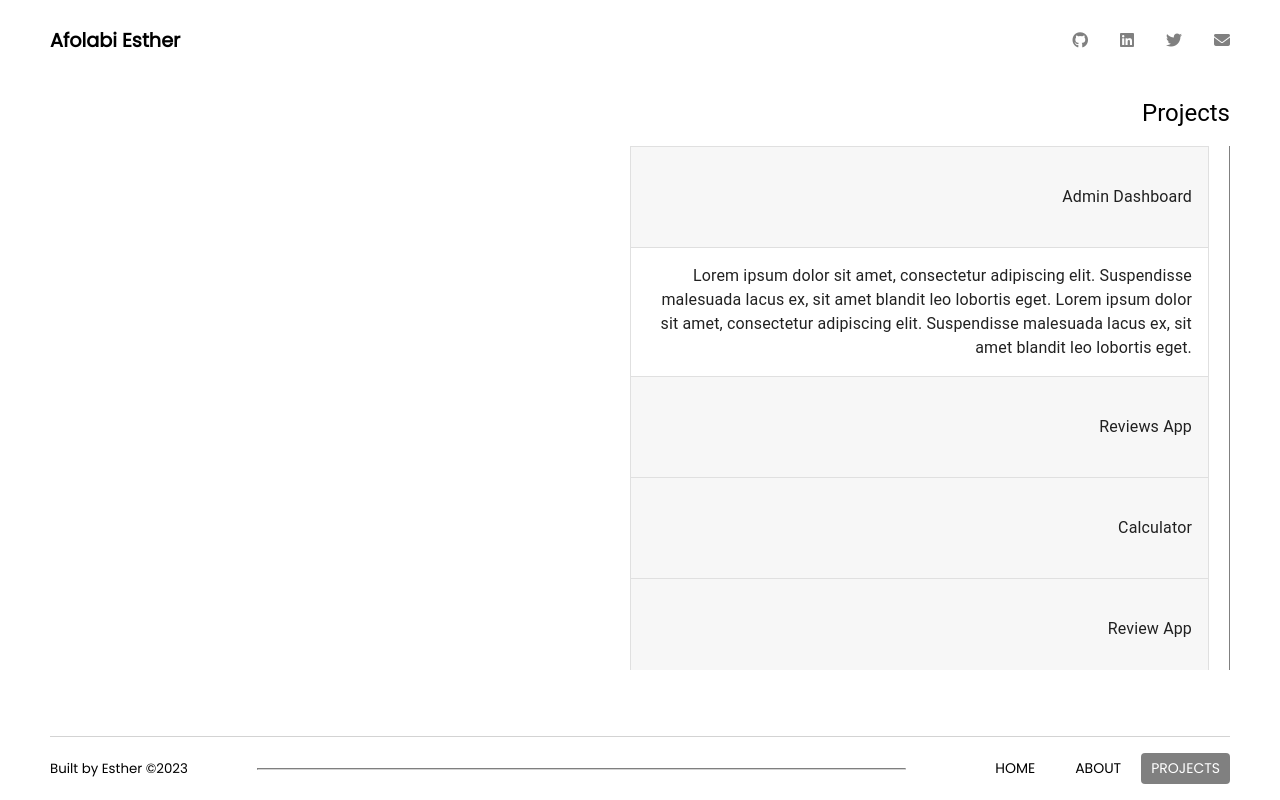
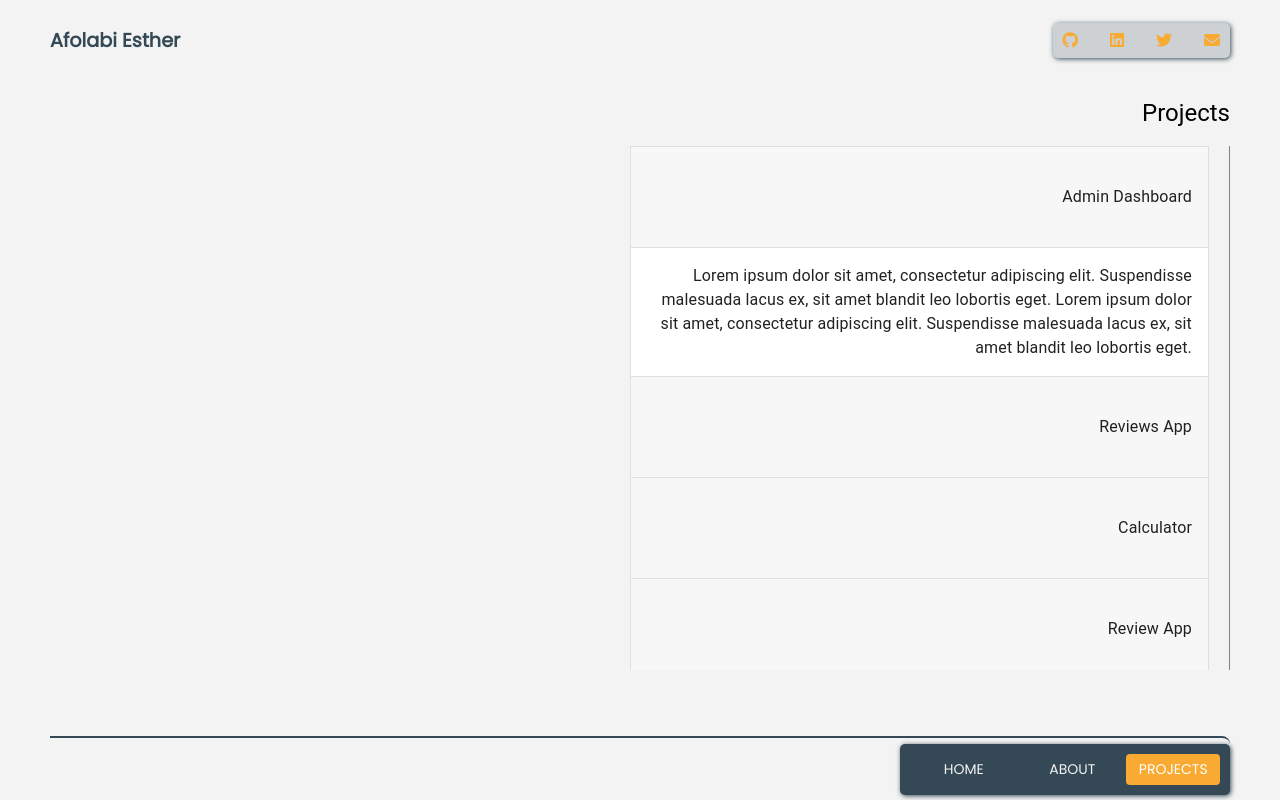
Before and after one commit to Hestia-Arc/react-portfolio, a React (Create React App) app: page /project in a window 1280 px wide. Built offline with nearby package versions, Linux system fonts and the light colour scheme.

Commit message:
Add color #1

```diff
--- a/src/App.js
+++ b/src/App.js
@@ -43,22 +43,22 @@ function App() {
       {/* TABS */}
       {/* ---------------------------- */}
       <div className={styles["tabs-container"]}>
-        <Box sx={{
+        {/* <Box sx={{
             display: "flex",
-            // flexDirection: 'column',
+            flexDirection: 'column',
             alignItems: "center",
           }}
           className={styles['m-copyright']}
           >
           <small className={styles["copyright"]}>Built by Esther &copy;2023 </small>
-          {/* <small>
+          <small>
             <a href="https://github.com/Hestia-Arc/Portfolio-vercel">
               Source code
             </a>
-          </small> */}
-        </Box>
+          </small>
+        </Box> */}
 
-        <hr className={styles["horizontal-line"]} />
+        {/* <hr className={styles["horizontal-line"]} /> */}
 
         <Box
           sx={{
@@ -66,7 +66,7 @@ function App() {
             justifyContent: "space-between",
             alignItems: "center",
           }}
-          className={styles['m-tabs']}
+          className={`${styles['l-tabs']} ${styles['m-tabs']}`}
         >
           <NavLink
             to="/"
--- a/src/App.module.css
+++ b/src/App.module.css
@@ -36,7 +36,8 @@
 /* CSS Variables */
 :root {
   /* --primary-color: rgb(235, 235, 238); */
-  --secondary-color: grey;
+  --primary-color: #344955;
+  --secondary-color: #f9aa33;
   --normal-font: ;
   --bold-font: ;
 }
@@ -70,7 +71,7 @@ body, html {
     padding: 0 50px;
   /* gap: 10px; */
   /* border: 2px solid black; */
-  /* background-color: #f3f3f3; */
+  background-color: #f3f3f3;
 }
 .home, .about, .project, .contact {
   grid-area: main;
@@ -95,21 +96,29 @@ nav {
 .nav-title {
   align-self: center;
   font-weight: 600;
+  color: var(--primary-color);
   font-size: 1.2rem;
 }
 .nav-menu {
-  width: 25%;
+  width: 32%;
   display: flex;
   justify-content: space-between;
+  background-color: var(--primary-color);
 }
 .top-icon {
   margin-left: 10px;
   align-self: center;
   /* color: #16446b; */
 }
+.large-links {
+  background: #34495533;
+  box-shadow: 1px 1px 5px #344955;
+ padding: 5px 10px;
+ border-radius: 5px;
+}
 .large-links a {
   text-decoration: none;
-  color: grey;
+  color: var(--secondary-color);
 }
 .icon {
   padding: 0 15px;
@@ -142,30 +151,40 @@ nav {
 .tabs-container {
   grid-area: ft;
   display: flex;
-  justify-content: space-between;
+  justify-content: flex-end;
   align-items: center;
-  border-top: 1px solid lightgray;
+  border-top: 2px solid var(--primary-color);
+  border-top-right-radius: 8px;
   /* padding: 0px 50px; */
+  color: #f3f3f3;
 }
 .horizontal-line {
   width: 55%;
   border-color: lightgray;
+}
+.l-tabs {
+  background-color: var(--primary-color);
+  box-shadow: 1px 1px 5px #344955;
+ padding: 5px 10px;
+ border-radius: 5px;
+ width: 28%;
 }
 .nav-link, .nav-active {
   font-size: 14px;
   width: 100%;
   text-decoration: none;
   padding: 5px 10px;
+  text-align: center;
 }
 
 .nav-link {
-  color: black;
+  color: #f3f3f3;
   padding: 10px 20px;
   /* border: 1px solid black; */
 
 }
 .nav-active {
-  background: grey;
+  background: var(--secondary-color);
   color: #fff;
   border-radius: 4px;
 }
@@ -222,7 +241,7 @@ nav {
   }
   .m-menu {
     display: block;
-    background: grey;
+    background: var(--primary-color);
     height: 90vh;
     width: 100%;
     position: absolute;
@@ -232,7 +251,7 @@ nav {
     z-index: 999;
     text-align: center;
     padding: 40px 30px 20px 30px;
-    color: #fff;
+    color: #f3f3f3;
     /* transition: all 1s ease-in; */
   }
   .m-menu a {
```
